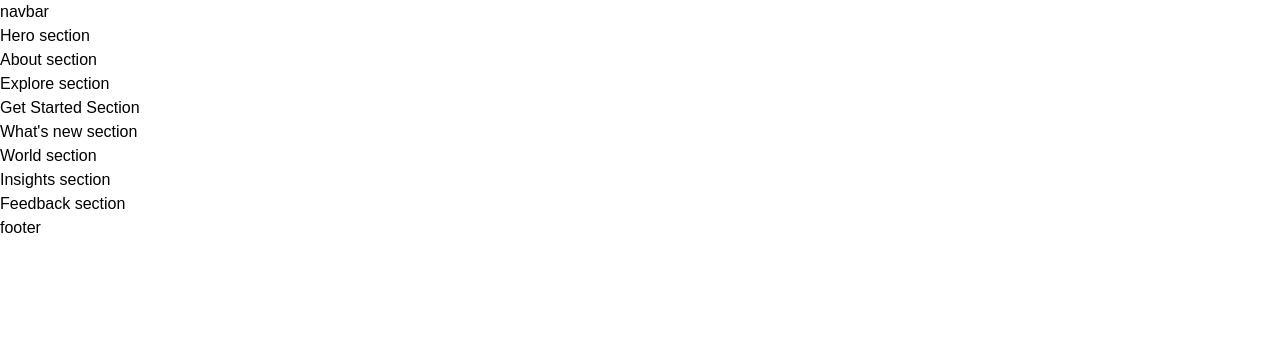
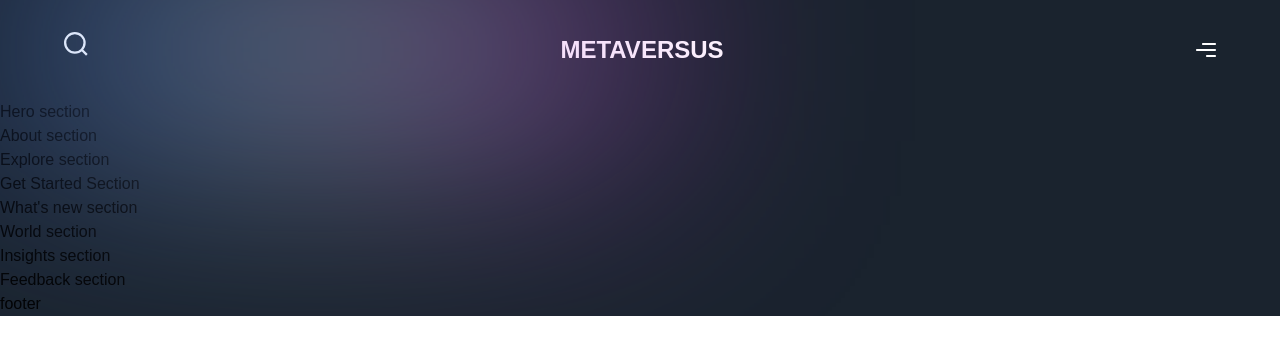
Before and after one commit to kTz1/project_metaversus, a Next.js app: page / in a window 1280 px wide. Shown: the top 354 px of the page. Built offline with nearby package versions, Linux system fonts and the light colour scheme; a web font is replaced by a local one.

Commit message:
added navbar

```diff
--- a/app/page.js
+++ b/app/page.js
@@ -2,7 +2,7 @@
 import { About, Explore, Feedback, GetStarted, Hero, Insights, WhatsNew, World } from '../sections';
 
 const Page = () => (
-  <div>
+  <div className="bg-primary-black overflow-hidden">
     <Navbar />
     <Hero />
     <About />
--- a/components/Navbar.jsx
+++ b/components/Navbar.jsx
@@ -1,9 +1,34 @@
 'use client';
 
+import { motion } from 'framer-motion';
+
+import styles from '../styles';
+import { navVariants } from '../utils/motion';
+
 const Navbar = () => (
-  <nav>
-    navbar
-  </nav>
+  <motion.nav
+    variants={navVariants}
+    initial="hidden"
+    whileInView="show"
+    className={`${styles.xPaddings} py-8 relative`}
+  >
+    <div className="absolute w-[50%] inset-0 gradient-01" />
+    <div className={`${styles.inerWidth} mx-auto flex justify-between gap-8`}>
+      <img
+        src="/search.svg"
+        alt="search"
+        className="w-[24px] h-[24px] object-contain"
+      />
+      <h2 className="font-extrabold text-[24px] leading-30px text-white">
+        METAVERSUS
+      </h2>
+      <img
+        src="/menu.svg"
+        alt="menu"
+        className="w-[24px h[24px] onject-contain"
+      />
+    </div>
+  </motion.nav>
 );
 
 export default Navbar;
```
